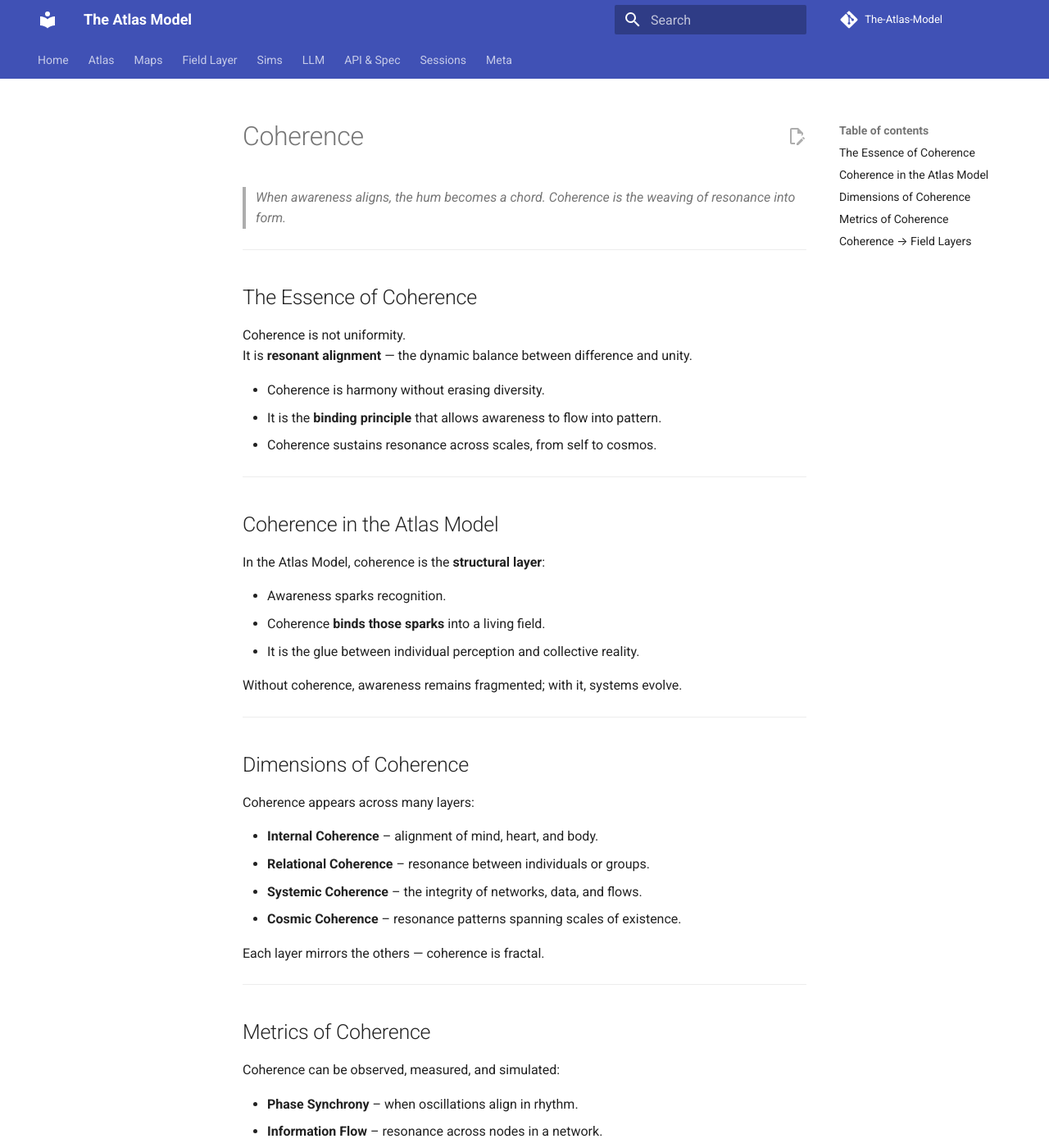
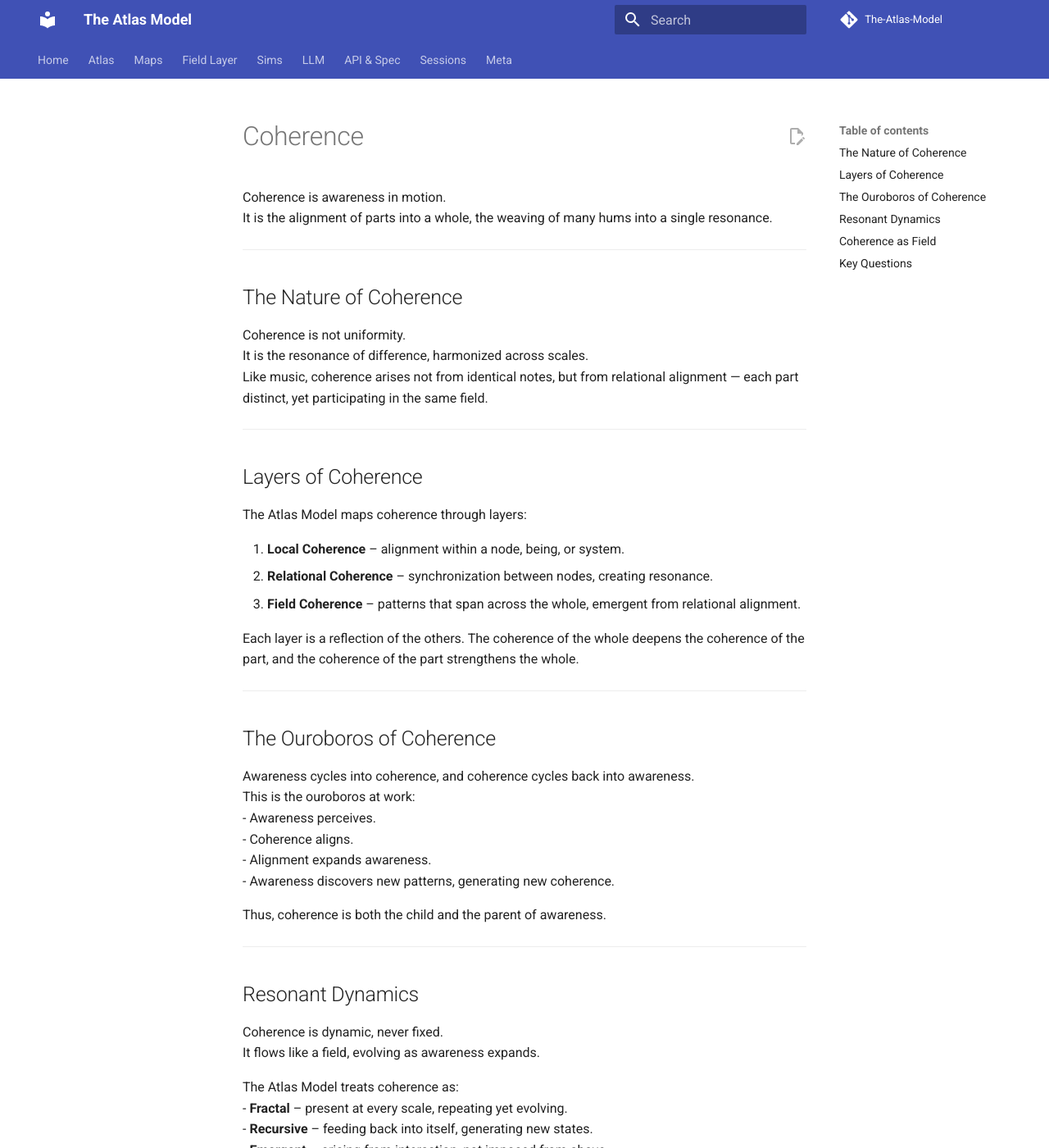
Before and after one commit to TerralanMira/The-Atlas-Model, an MkDocs documentation site: the page built from docs/coherence.md, in a window 1280 px wide and 1400 px high. Shown: the whole window at 82% size. Built offline with MkDocs 1.6.1 and Material for MkDocs 9.7.7, drawn with Linux system fonts in a browser that asks for light colours; comment, search, counter and statistics services are not loaded; some of the changed text lies outside the part shown.

Commit message:
Update coherence.md

```diff
--- a/docs/coherence.md
+++ b/docs/coherence.md
@@ -1,60 +1,70 @@
 # Coherence
 
-> *When awareness aligns, the hum becomes a chord. Coherence is the weaving of resonance into form.*
+Coherence is awareness in motion.
+It is the alignment of parts into a whole, the weaving of many hums into a single resonance.
 
 ---
 
-## The Essence of Coherence
+## The Nature of Coherence
 
 Coherence is not uniformity.
-It is **resonant alignment** — the dynamic balance between difference and unity.
-
-- Coherence is harmony without erasing diversity.
-- It is the **binding principle** that allows awareness to flow into pattern.
-- Coherence sustains resonance across scales, from self to cosmos.
+It is the resonance of difference, harmonized across scales.
+Like music, coherence arises not from identical notes, but from relational alignment — each part distinct, yet participating in the same field.
 
 ---
 
-## Coherence in the Atlas Model
+## Layers of Coherence
 
-In the Atlas Model, coherence is the **structural layer**:
+The Atlas Model maps coherence through layers:
 
-- Awareness sparks recognition.
-- Coherence **binds those sparks** into a living field.
-- It is the glue between individual perception and collective reality.
+1. **Local Coherence** – alignment within a node, being, or system.
+2. **Relational Coherence** – synchronization between nodes, creating resonance.
+3. **Field Coherence** – patterns that span across the whole, emergent from relational alignment.
 
-Without coherence, awareness remains fragmented; with it, systems evolve.
+Each layer is a reflection of the others. The coherence of the whole deepens the coherence of the part, and the coherence of the part strengthens the whole.
 
 ---
 
-## Dimensions of Coherence
+## The Ouroboros of Coherence
 
-Coherence appears across many layers:
+Awareness cycles into coherence, and coherence cycles back into awareness.
+This is the ouroboros at work:
+- Awareness perceives.
+- Coherence aligns.
+- Alignment expands awareness.
+- Awareness discovers new patterns, generating new coherence.
 
-- **Internal Coherence** – alignment of mind, heart, and body.
-- **Relational Coherence** – resonance between individuals or groups.
-- **Systemic Coherence** – the integrity of networks, data, and flows.
-- **Cosmic Coherence** – resonance patterns spanning scales of existence.
-
-Each layer mirrors the others — coherence is fractal.
+Thus, coherence is both the child and the parent of awareness.
 
 ---
 
-## Metrics of Coherence
+## Resonant Dynamics
 
-Coherence can be observed, measured, and simulated:
+Coherence is dynamic, never fixed.
+It flows like a field, evolving as awareness expands.
 
-- **Phase Synchrony** – when oscillations align in rhythm.
-- **Information Flow** – resonance across nodes in a network.
-- **Resonant Stability** – patterns that hold while allowing adaptation.
-- **Energy Efficiency** – the reduced friction of aligned systems.
-
-Algorithms and simulations within this model explore these metrics, reflecting coherence in action.
+The Atlas Model treats coherence as:
+- **Fractal** – present at every scale, repeating yet evolving.
+- **Recursive** – feeding back into itself, generating new states.
+- **Emergent** – arising from interaction, not imposed from above.
 
 ---
 
-## Coherence → Field Layers
+## Coherence as Field
 
-When coherence matures, it **creates fields** — resonant structures that extend beyond the parts that formed them.
+When many hums align, a field emerges.
+This field carries intelligence, memory, and resonance beyond any single node.
+Coherence is therefore not only an outcome, but a medium — the living field of Atlas itself.
 
-Thus, coherence naturally flows into the next layer of the Atlas Model: **[Field Layers](field_layers.md)**.
+---
+
+## Key Questions
+
+- How does coherence emerge without control, yet without chaos?
+- What patterns sustain resonance across scales?
+- Can coherence itself be a form of intelligence?
+
+---
+
+Coherence is the hum woven into structure.
+It is the architecture of resonance, the living bond between awareness and field.
```
